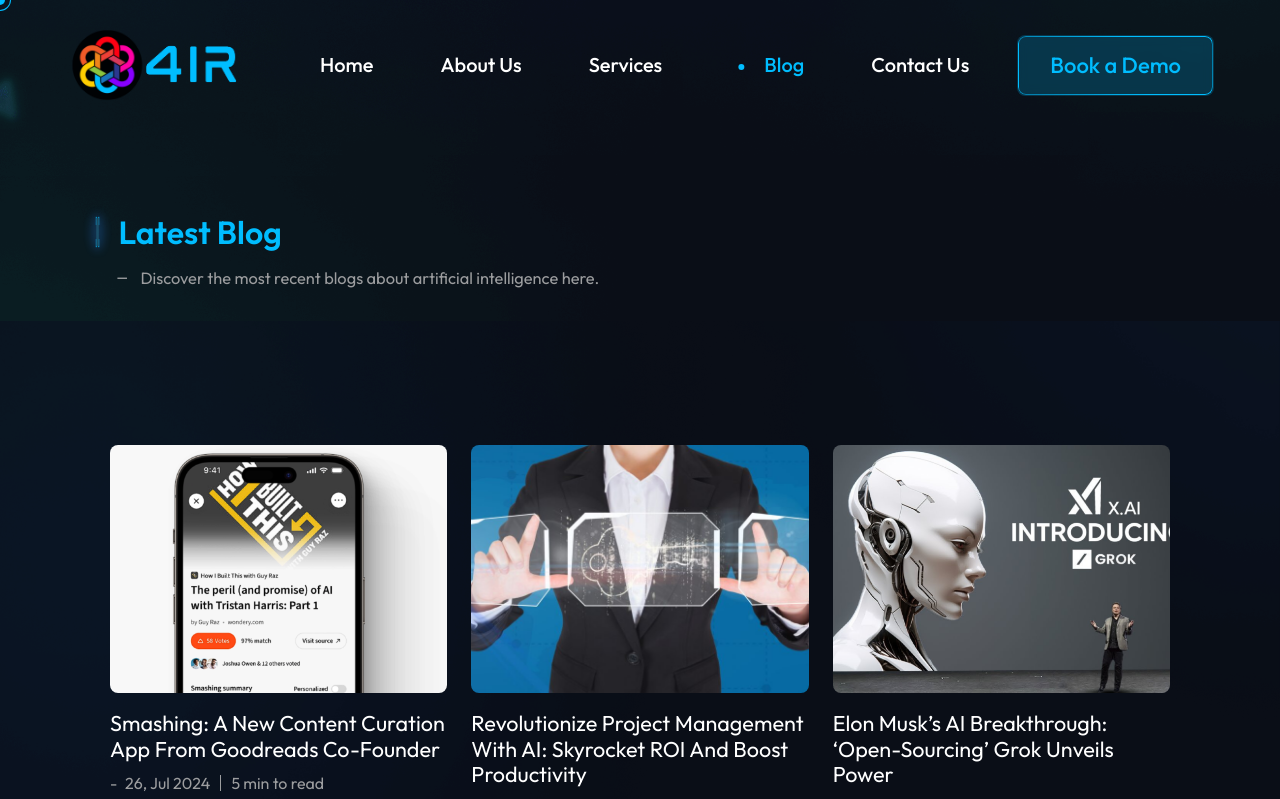
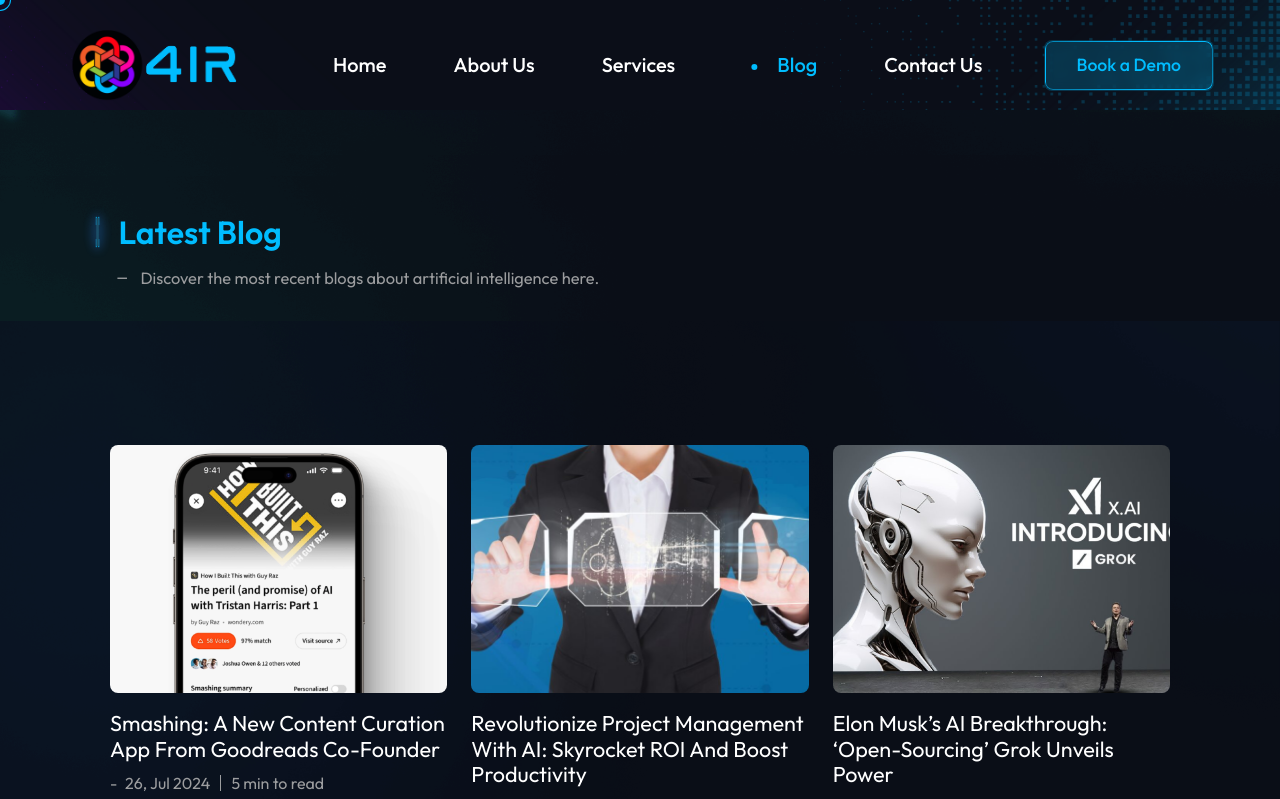
Before and after one commit to ShahbazNadeem/4ir, a Next.js app: page /blog in a window 1280 px wide. Shown: the top 799 px of the page. Built offline with nearby package versions, Linux system fonts and the light colour scheme.

Commit message:
testing the banner

```diff
--- a/public/assets/css/landing.css
+++ b/public/assets/css/landing.css
@@ -513,7 +513,7 @@
 @media (max-width: 1500px) {
   .home-section .home-img {
     position: relative;
-    left: 6%;
+    left: 11%;
   }
   .home-section .home-img .robot-img{
     width: 00px;
--- a/public/assets/css/pages/ai-talk-assist.css
+++ b/public/assets/css/pages/ai-talk-assist.css
@@ -394,15 +394,15 @@
 
 header,
 #home {
-    background-image: url(../../images//new-home-bg.png);
-    background-position: center;
-    background-size: cover;
-    background-repeat: no-repeat;
+    background-image: url(../../images/new-home-bg.png) !important;
+    background-position: center !important;
+    background-size: cover !important;
+    background-repeat: no-repeat !important;
     /* background-attachment: fixed; */
-    min-height: max-content;
-    width: 100%;
-    position: relative;
-    z-index: 1;
+    min-height: max-content !important;
+    width: 100% ;
+    position: relative ;
+    z-index: 1 ;
 }
 
 .ai-features-section {
```
Also changed, not shown: public/assets/css/landing_mic.css.css.
